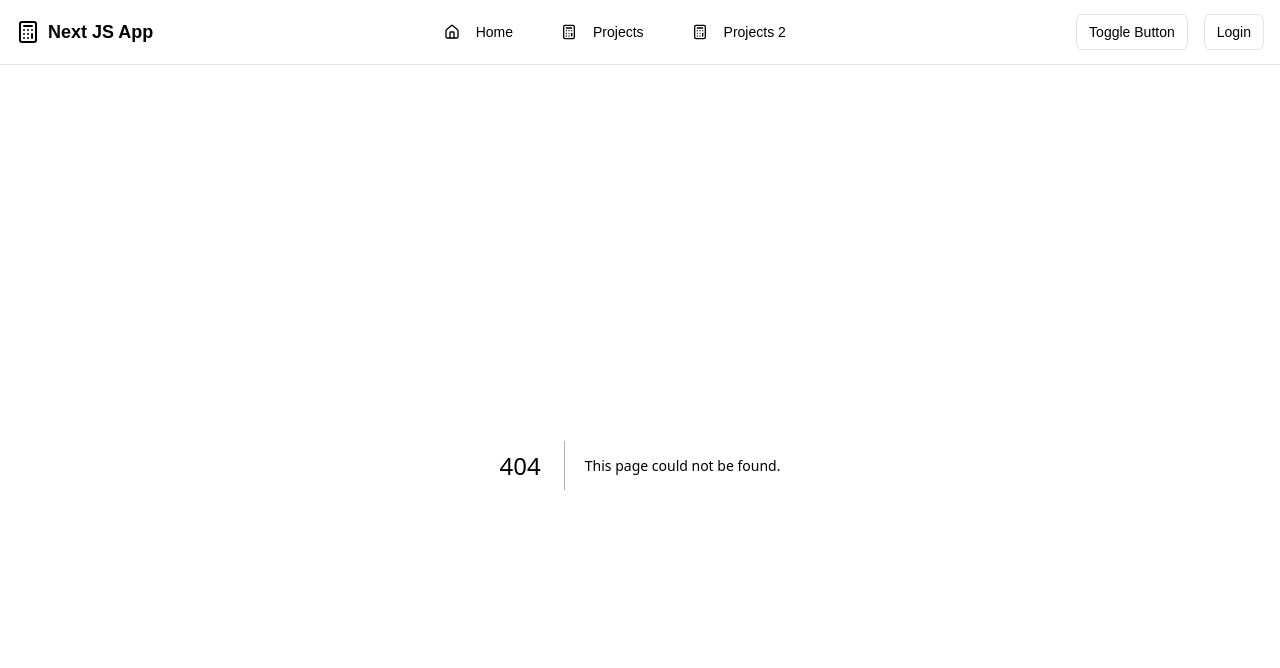
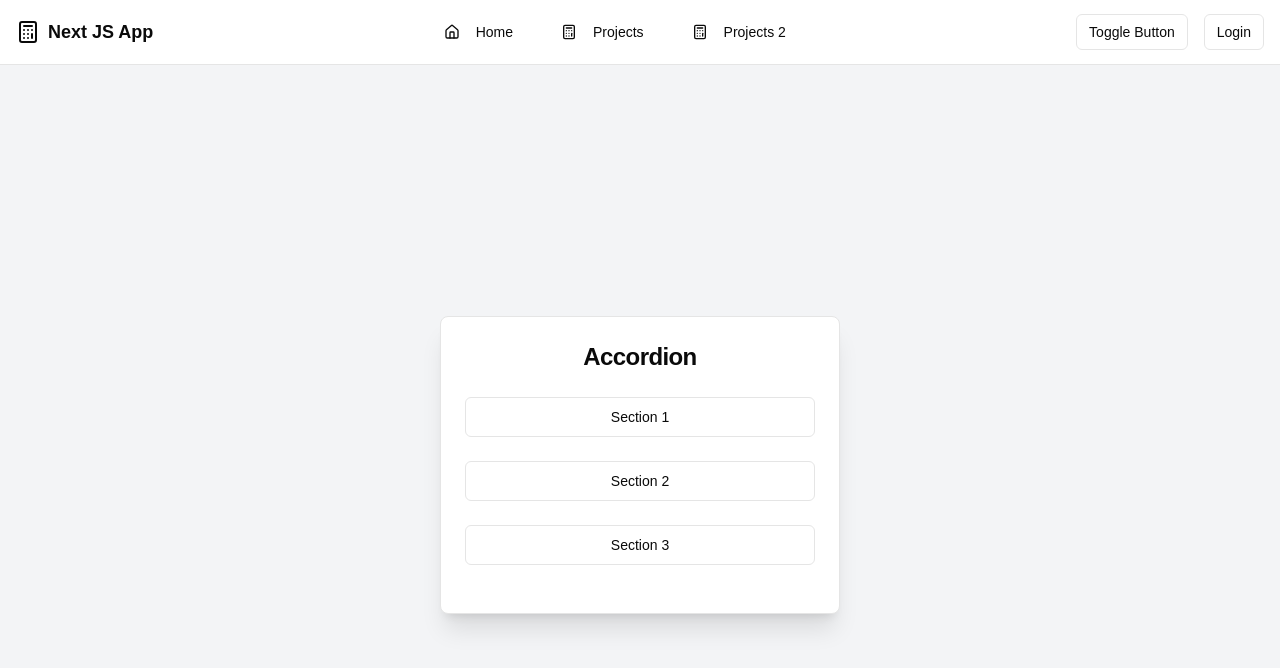
Before and after one commit to 1hirak/ProjectDisplay, a Next.js app: page /AccordionComponent in a window 1280 px wide. Before the commit this address had no page. Shown: the top 668 px of the page. Built offline with nearby package versions, Linux system fonts and the light colour scheme.

Commit message:
[add - AccordionComponent]

```diff
--- /dev/null
+++ b/src/app/AccordionComponent/page.jsx
@@ -0,0 +1,41 @@
+'use client'
+
+import { useReducer } from "react";
+import { Card, CardContent, CardHeader, CardTitle } from "@/components/ui/card";
+import { Button } from "@/components/ui/button";
+
+const sections = [
+  { id: 1, title: "Section 1", content: "Content for section 1" },
+  { id: 2, title: "Section 2", content: "Content for section 2" },
+  { id: 3, title: "Section 3", content: "Content for section 3" },
+];
+
+export default function Accordion() {
+  // Add useReducer here
+
+  return (
+    <div className="flex justify-center items-center min-h-screen bg-gray-100">
+      <Card className="w-[400px] shadow-xl">
+        <CardHeader>
+          <CardTitle className="text-center text-2xl font-bold">Accordion</CardTitle>
+        </CardHeader>
+        <CardContent>
+          {sections.map((section) => (
+            <div key={section.id} className="mb-2">
+              <Button
+                variant="outline"
+                onClick={() => { /* Dispatch toggle section */ }}
+                className="w-full"
+              >
+                {section.title}
+              </Button>
+              <div className="p-2 text-gray-600">
+                {/* Conditionally show section content */}
+              </div>
+            </div>
+          ))}
+        </CardContent>
+      </Card>
+    </div>
+  );
+}
--- a/src/components/navbar.jsx
+++ b/src/components/navbar.jsx
@@ -111,6 +111,13 @@ export function Navbar() {
                 > <Link href="/SimpleTabSwitcher">Simple Tab Switcher</Link>
 
                 </Button>
+                <Button
+
+                  variant="ghost"
+                  className="w-full justify-start hover:bg-gray-100 dark:hover:bg-gray-800"
+                > <Link href="/AccordionComponent">Accordion Component</Link>
+
+                </Button>
               </Card>
             </div>
           </div>
```
